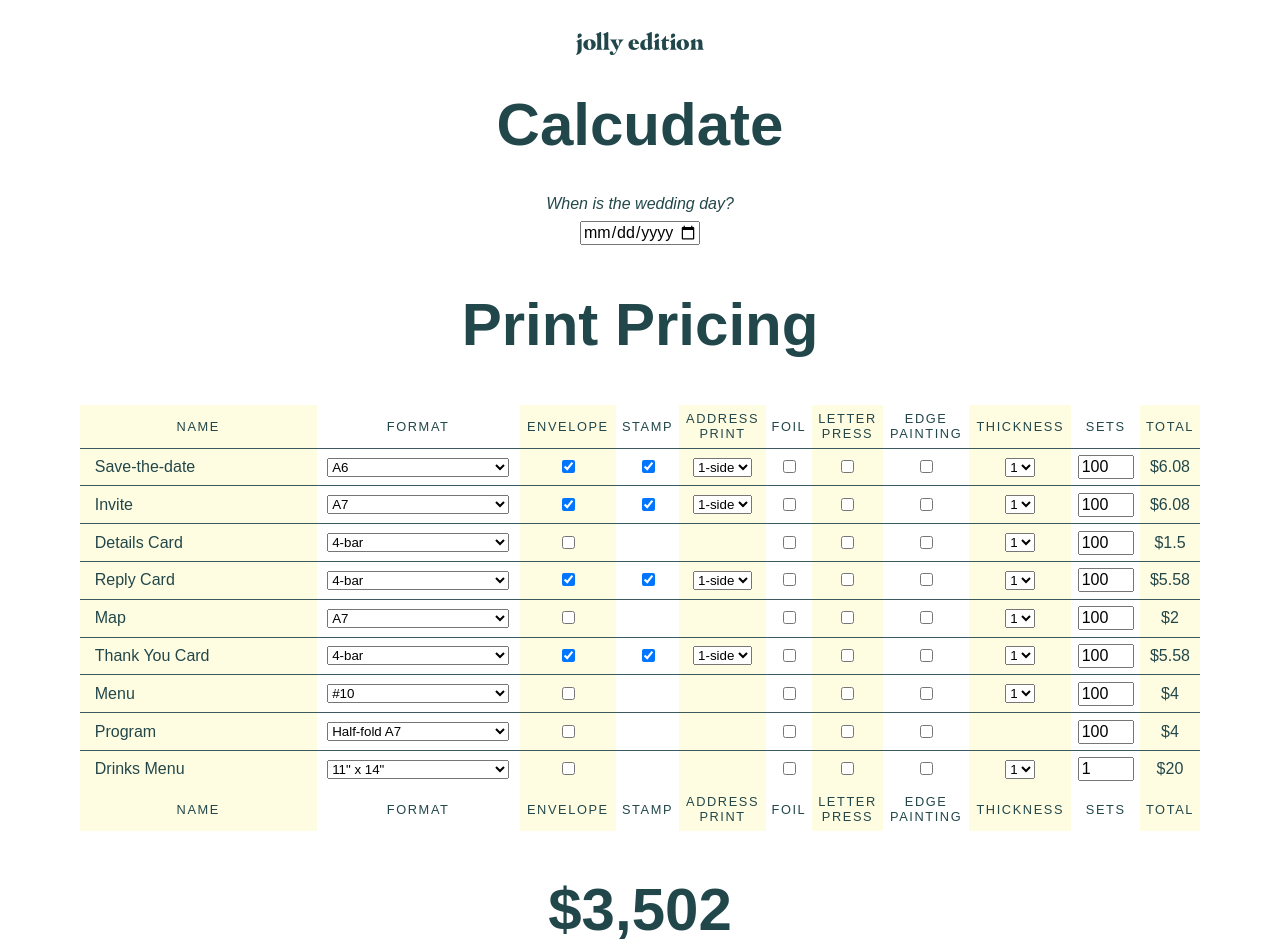
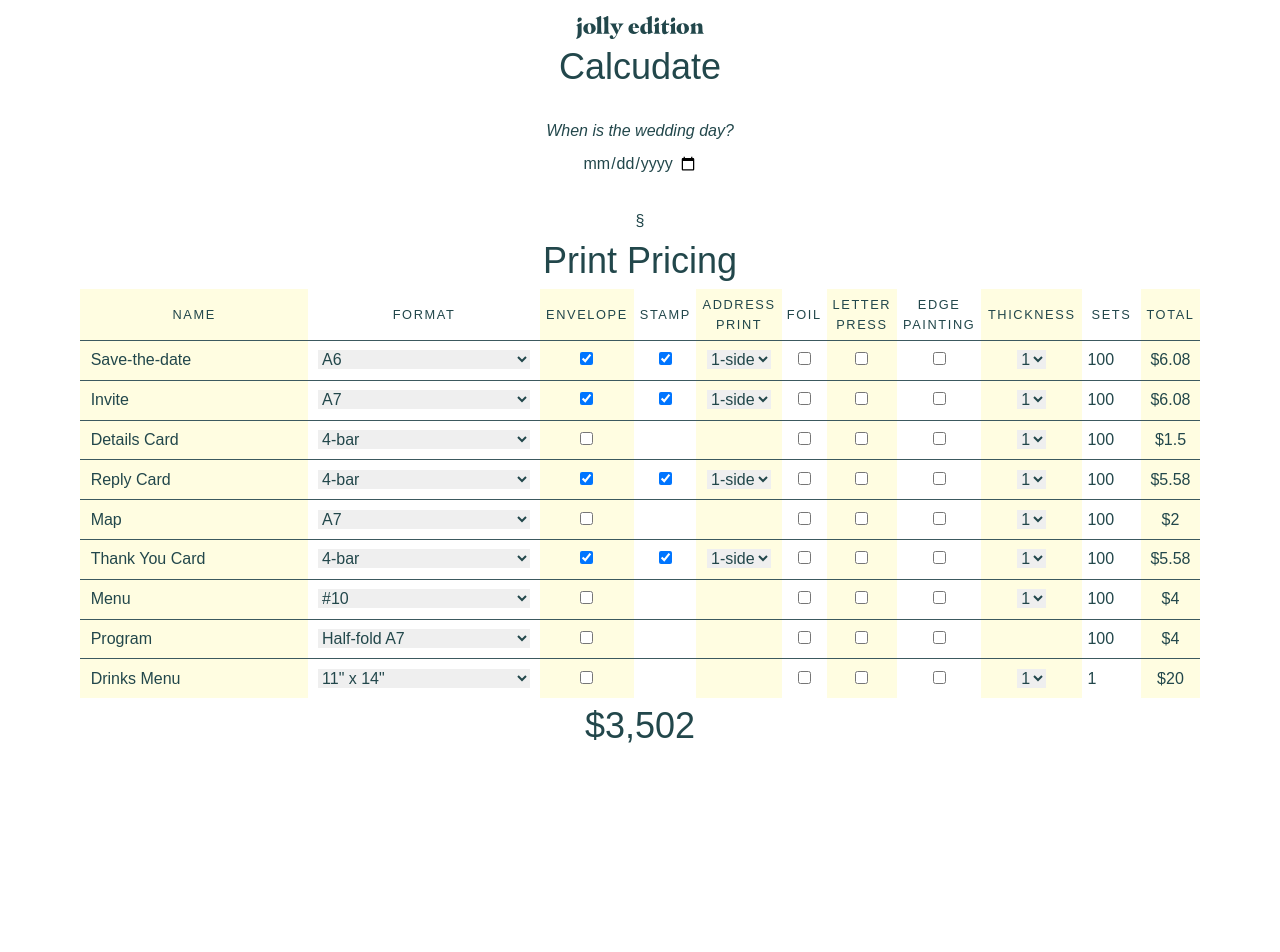
Before and after one commit to talktalkmake/jolly-edition-calculator, a React (Create React App) app: page / in a window 1280 px wide. Shown: the top 952 px of the page. After the commit the page ends 800 px from the top, so only its background shows below. Built offline with nearby package versions, Linux system fonts and the light colour scheme; a web font is replaced by a local one.

Commit message:
Updating HTML classes to use tailwindcss

```diff
--- a/public/index.html
+++ b/public/index.html
@@ -1,5 +1,6 @@
 <!DOCTYPE html>
 <html lang="en">
+
 <head>
   <meta charset="utf-8" />
   <link rel="icon" href="%PUBLIC_URL%/favicon.ico" />
@@ -11,8 +12,10 @@
   <link rel="stylesheet" href="https://use.typekit.net/kfh0qus.css">
   <title>Calcudator • jolly edition</title>
 </head>
-  <body>
+
+<body class="py-4">
   <noscript>You need to enable JavaScript to run this app.</noscript>
   <div id="root"></div>
 </body>
+
 </html>
--- a/src/App.css
+++ b/src/App.css
@@ -5,28 +5,42 @@
   flex-direction: column;
   margin: 0 auto;
 }
+
 :not(h1, h2, h3, h4, h5, h6,
-.h1, .h2, .h3, .h4, .h5, .h6){
+  .h1, .h2, .h3, .h4, .h5, .h6) {
   font-family: mr-eaves-sans, sans-serif;
 }
-h1, h2, h3, h4, h5, h6,
-.h1, .h2, .h3, .h4, .h5, .h6 {
+
+h1,
+h2,
+h3,
+h4,
+h5,
+h6,
+.h1,
+.h2,
+.h3,
+.h4,
+.h5,
+.h6 {
   color: #22474b;
   font-family: masqualero, sans-serif;
 }
-.row {
-  text-align: center;
-}
-dt, dd {
+
+dt,
+dd {
   margin: 0;
 }
+
 .events {
   display: flex;
   justify-content: space-evenly;
 }
+
 .event-label {
   display: block;
 }
+
 .strike {
   text-decoration: line-through;
 }
@@ -34,10 +48,12 @@
 input {
   font-size: 1rem;
 }
+
 label {
   font-style: italic;
 }
-label + input {
+
+label+input {
   margin-top: .5rem;
 }
 
@@ -45,23 +61,31 @@
   border-spacing: 0;
   width: 100%;
 }
-th, td {padding: .4rem .25rem;}
+
+th,
+td {
+  padding: .4rem .25rem;
+}
+
 th {
   text-transform: uppercase;
   font-weight: 100;
   letter-spacing: .1rem;
   font-size: .8rem;
 }
+
 th:nth-child(odd),
-td:nth-child(odd){
+td:nth-child(odd) {
   background: rgba(255, 242, 55, 0.15);
 }
-tr:hover td{
+
+tr:hover td {
   background: rgba(255, 242, 55, 0.25);
 }
-td {border-top: 1px solid #3c595f;}
 
-.je-logo { width: 8rem; margin: 0 auto; display: block; }
+td {
+  border-top: 1px solid #3c595f;
+}
 
 .quantity--inline {
   width: clamp(2rem, 3rem, 4rem);
@@ -73,50 +97,17 @@
   color: #22474b;
 
 }
+
 .product-name {
   background: transparent;
   border: 1px solid transparent;
 }
-.product-name::placeholder{
-}
+
 .product-name:focus {
   border: 1px solid black;
   background: white;
 }
 
-.ghost { color: rgba(0,0,0,.3);}
-.block {display: block;}
-
-.text-center {text-align: center;}
-
-.uppercase { text-transform: uppercase; }
-
-.text-xs{	font-size: 0.75rem;
-line-height: 1rem;}
-.text-sm{	font-size: 0.875rem;
-line-height: 1.25rem;}
-.text-base{	font-size: 1rem;
-line-height: 1.5rem;}
-.text-lg{	font-size: 1.125rem;
-line-height: 1.75rem;}
-.text-xl{	font-size: 1.25rem;
-line-height: 1.75rem;}
-.text-2xl{	font-size: 1.5rem;
-line-height: 2rem;}
-.text-3xl{	font-size: 1.875rem;
-line-height: 2.25rem;}
-.text-4xl{	font-size: 2.25rem;
-line-height: 2.5rem;}
-.text-5xl{	font-size: 3rem;
-line-height: 1;}
-.text-6xl{	font-size: 3.75rem;
-line-height: 1;}
-.text-7xl{	font-size: 4.5rem;
-line-height: 1;}
-.text-8xl{	font-size: 6rem;
-line-height: 1;}
-.text-9xl{	font-size: 8rem;
-line-height: 1;}
-
-
-.mt-2	{margin-top: 2rem;}
+.ghost {
+  color: rgba(0, 0, 0, .3);
+}
--- a/src/App.js
+++ b/src/App.js
@@ -11,9 +11,9 @@
 
   return (
     <>
-    <img src={process.env.PUBLIC_URL + '/je-logo.svg'} alt="Jolly Edition logo" className="je-logo mt-2" />
-    <h1 className="text-center text-6xl">Calcudate</h1>
-    <section className="row">
+      <img src={process.env.PUBLIC_URL + '/je-logo.svg'} alt="Jolly Edition logo" className="block mx-auto w-32" />
+      <h1 className="text-center text-4xl mt-2">Calcudate</h1>
+      <section className="text-center mt-8">
         <label htmlFor="wedding-date" className="block">When is the wedding day?</label>
         <input
           type="date"
@@ -23,7 +23,7 @@
           onChange={e => setWeddingDate(e.target.value)} />
       </section>
       {weddingDate && (
-    <section className="row events">
+        <section className="text-center events">
           {dateObj.map(event =>
             <dl className={event.impossible ? 'strike ghost' : null} key={getId()}>
               <dt className="event-label"><span className="block h3">{event.label}</span> due date</dt>
--- a/src/components/PrintPricing.jsx
+++ b/src/components/PrintPricing.jsx
@@ -5,41 +5,41 @@
 import getListOfFormatOptions from '../functions/getListOfFormatOptions'
 
 const embellishments = {
-    foil: {costPerPrint: 3},
-    letterpress: {costPerPrint: 3},
-    edgePainting: {costPerPrint: 1},
-    addressPrint: {costPerPrint: 3},
+    foil: { costPerPrint: 3 },
+    letterpress: { costPerPrint: 3 },
+    edgePainting: { costPerPrint: 1 },
+    addressPrint: { costPerPrint: 3 },
 }
 
-function PrintPricing(){
+function PrintPricing() {
     const [state, dispatch] = useReducer(reducer, initialState)
     let total = 0
 
     const calculateSubtotal = (item, quantity) => {
         let subTotal = 0
         subTotal += formatOptions[item.format].costPerPrint
-        if ( item.envelope )
+        if (item.envelope)
             subTotal += .5
-        if ( item.addressPrint )
+        if (item.addressPrint)
             subTotal += item.addressPrint === '1-side' ? (embellishments.addressPrint.costPerPrint) : (embellishments.addressPrint.costPerPrint * 2)
-        if ( item.hasStamp )
+        if (item.hasStamp)
             subTotal += .58
-        if ( item.foil )
+        if (item.foil)
             subTotal += embellishments.foil.costPerPrint
-        if ( item.letterpress )
+        if (item.letterpress)
             subTotal += embellishments.letterpress.costPerPrint
-        if ( item.edgePainting )
+        if (item.edgePainting)
             subTotal += embellishments.edgePainting.costPerPrint
-        if ( item.thickness > 1 )
+        if (item.thickness > 1)
             subTotal += ((item.thickness * formatOptions[item.format].costPerPrint) - formatOptions[item.format].costPerPrint)
         total += (subTotal * quantity)
         return subTotal
     }
 
-    return(
-        <>
-        <section className="row">
-            <h1 className="text-center text-6xl">Print Pricing</h1>
+    return (
+        <section className="text-center">
+            <p className="mt-8">§</p>
+            <h1 className="text-center text-4xl mt-2">Print Pricing</h1>
             <table className="mt-2">
                 <tbody>
                     {state.map((product, i) => (
@@ -48,34 +48,34 @@
                                 type="text"
                                 value={product.name}
                                 className="product-name"
-                            onChange={e => dispatch({type: "updateProductName", id: i, name: e.target.value})}
+                                onChange={e => dispatch({ type: "updateProductName", id: i, name: e.target.value })}
                             />
                             </td>
                             <td><select
                                 defaultValue={product.format}
-                            onChange={e => dispatch({type: 'changeFormat', id: i, format: e.target.value})}>
+                                onChange={e => dispatch({ type: 'changeFormat', id: i, format: e.target.value })}>
                                 {getListOfFormatOptions(Object.keys(formatOptions), product.format)}
                             </select>
                             </td>
                             <td>
-                            <input type="checkbox" defaultChecked={product.envelope} onChange={() => dispatch({type: 'toggleEnvelope', id: i})} />
+                                <input type="checkbox" defaultChecked={product.envelope} onChange={() => dispatch({ type: 'toggleEnvelope', id: i })} />
                             </td>
                             <td>{product.envelope &&
-                            <input type="checkbox" defaultChecked={product.hasStamp} onChange={e => dispatch({type: "toggleStamp", id: i})} />
+                                <input type="checkbox" defaultChecked={product.hasStamp} onChange={e => dispatch({ type: "toggleStamp", id: i })} />
                             }
                             </td>
                             <td>{product.envelope &&
-                            <select defaultValue={product.addressPrint} onChange={e => dispatch({type: 'changeAddressPrint', id: i, addressPrint: e.target.value})}>
+                                <select defaultValue={product.addressPrint} onChange={e => dispatch({ type: 'changeAddressPrint', id: i, addressPrint: e.target.value })}>
                                     <option>None</option>
                                     <option>1-side</option>
                                     <option>2-side</option>
                                 </select>}</td>
-                        <td><input type="checkbox" defaultChecked={product.foil} onChange={() => dispatch({type: 'toggleFoil', id: i})} /></td>
-                        <td><input type="checkbox" defaultChecked={product.letterpress} onChange={() => dispatch({type: 'toggleLetterpress', id: i})} /></td>
-                        <td><input type="checkbox" defaultChecked={product.edgePainting} onChange={e => dispatch({type: 'toggleEdgePainting', id: i})} /></td>
+                            <td><input type="checkbox" defaultChecked={product.foil} onChange={() => dispatch({ type: 'toggleFoil', id: i })} /></td>
+                            <td><input type="checkbox" defaultChecked={product.letterpress} onChange={() => dispatch({ type: 'toggleLetterpress', id: i })} /></td>
+                            <td><input type="checkbox" defaultChecked={product.edgePainting} onChange={e => dispatch({ type: 'toggleEdgePainting', id: i })} /></td>
                             <td>
                                 {!product.fold &&
-                            <select defaultValue={product.thickness} onChange={e => dispatch({type: 'changeThickness', thickness: parseInt(e.target.value), id: i})}>
+                                    <select defaultValue={product.thickness} onChange={e => dispatch({ type: 'changeThickness', thickness: parseInt(e.target.value), id: i })}>
                                         <option>1</option>
                                         <option>2</option>
                                         <option>3</option>
@@ -85,7 +85,7 @@
                             <td>
                                 <input
                                     type="number"
-                            onChange={e => dispatch({type: 'updateQuantity', id: i, quantity: parseInt(e.target.value)})}
+                                    onChange={e => dispatch({ type: 'updateQuantity', id: i, quantity: parseInt(e.target.value) })}
                                     defaultValue={product.quantity}
                                     className="quantity--inline" />
                             </td>
@@ -108,25 +108,9 @@
                         <th>Total</th>
                     </tr>
                 </thead>
-                <tfoot>
-                    <tr>
-                        <th>Name</th>
-                        <th>Format</th>
-                        <th>Envelope</th>
-                        <th>Stamp</th>
-                        <th>Address<br />Print</th>
-                        <th>Foil</th>
-                        <th>Letter<br />press</th>
-                        <th>Edge<br />painting</th>
-                        <th>Thickness</th>
-                        <th>Sets</th>
-                        <th>Total</th>
-                    </tr>
-                </tfoot>
             </table>
-            <h1 className="text-center text-6xl">${total.toLocaleString()}</h1>
+            <h1 className="text-center text-4xl mt-2">${total.toLocaleString()}</h1>
         </section>
-        </>
     )
 }
 
--- a/src/index.css
+++ b/src/index.css
@@ -1,13 +1,3 @@
-body {
-  margin: 0;
-  font-family: -apple-system, BlinkMacSystemFont, 'Segoe UI', 'Roboto', 'Oxygen',
-    'Ubuntu', 'Cantarell', 'Fira Sans', 'Droid Sans', 'Helvetica Neue',
-    sans-serif;
-  -webkit-font-smoothing: antialiased;
-  -moz-osx-font-smoothing: grayscale;
-}
-
-code {
-  font-family: source-code-pro, Menlo, Monaco, Consolas, 'Courier New',
-    monospace;
-}
+@tailwind base;
+@tailwind components;
+@tailwind utilities;
```
Lines whose indentation alone changed are shown as unchanged.
